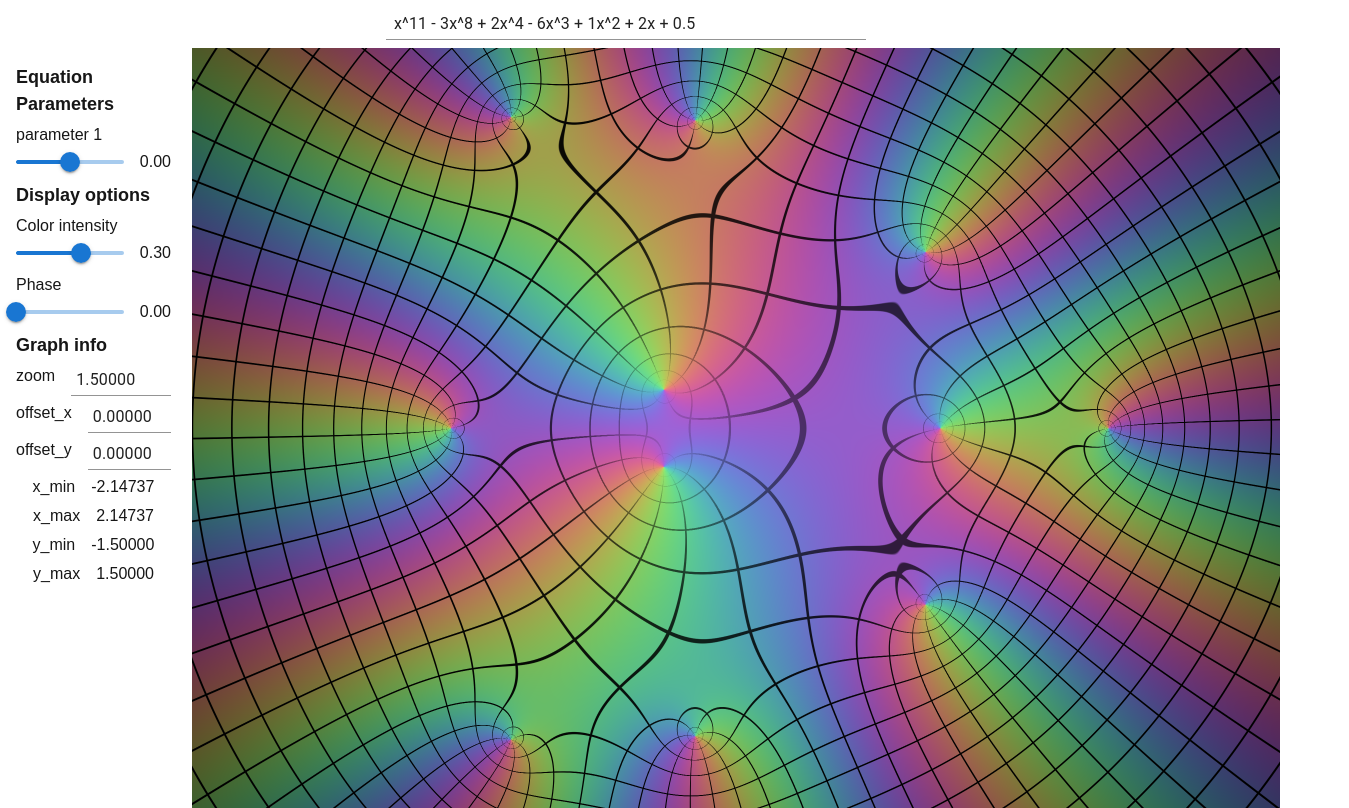
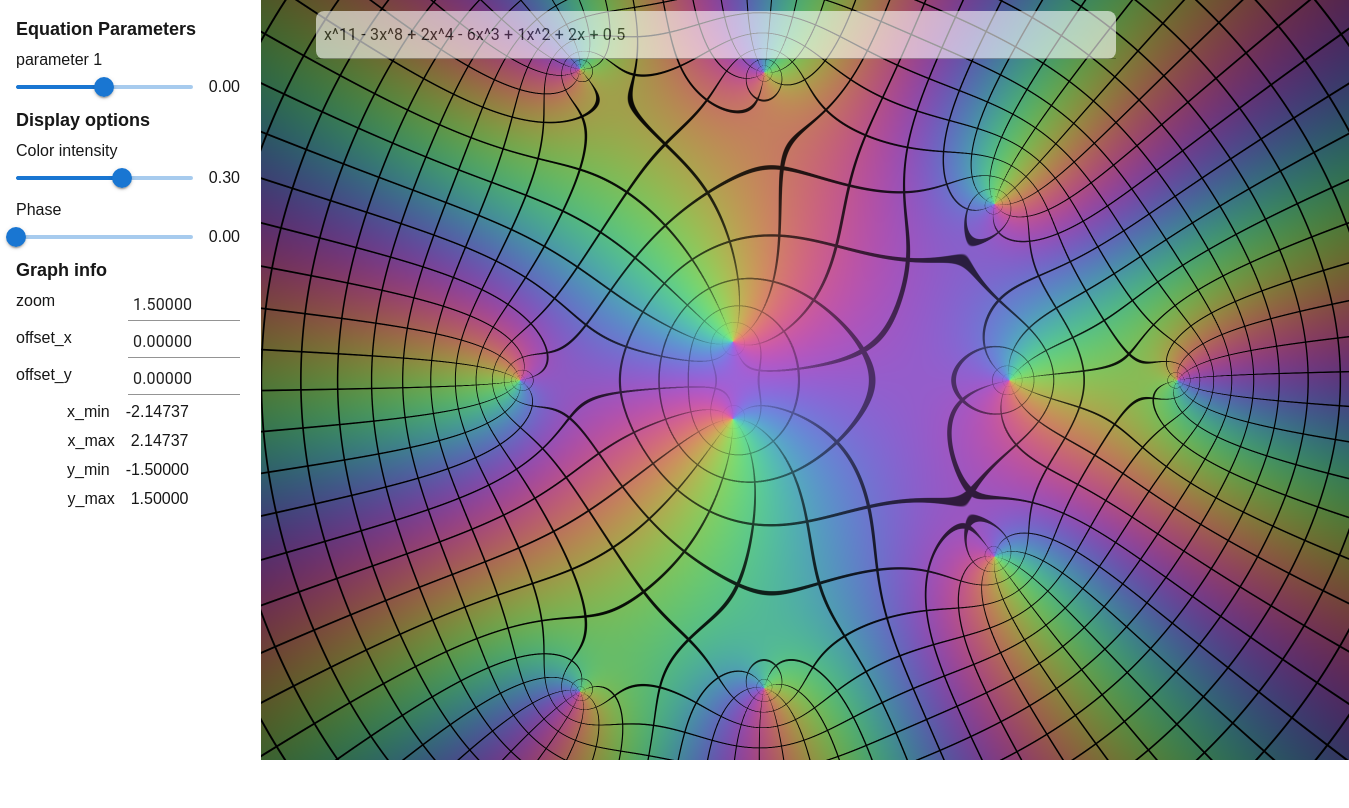
Before and after one commit to AustereTriceratops/complex-graphing-tool, a Next.js app: page / in a window 1280 px wide. Shown: the whole page, 1349 px wide, since content can reach past the window. Built offline with nearby package versions, Linux system fonts and the light colour scheme; what @mui/material-nextjs would draw is missing.

Commit message:
equation bar now floating over canvas

```diff
--- a/app/app.jsx
+++ b/app/app.jsx
@@ -191,22 +191,23 @@ const App = () => {
     }, [zoom, offsetX, offsetY, shaderParameter1, shaderParameter2, canvasWidth, canvasHeight, ast, degree]);
 
     return (
-        <div>
+        <div style={{
+            display: 'flex',
+            flexDirection: 'row',
+            gap: '5px'
+        }}>
+            <div style={{position: 'fixed', top:'0.2rem', right:'10%'}}>
                 <EquationInput
                     value={equation}
                     setEquation={setEquation}
                     error={error}
                 />
-            <div style={{
-                display: 'flex',
-                flexDirection: 'row',
-                gap: '5px'
-            }}>
+            </div>
             <div style={{
                 display:'flex',
                 flexDirection:'column',
                 padding: '1rem',
-                    width: '15%',
+                minWidth: '20%',
                 gap: '5px'
             }}>
                 <p style={{fontSize: '18px', fontWeight: '600'}}>Equation Parameters</p>
@@ -278,7 +279,6 @@ const App = () => {
                 onWheel={onScroll}
             />
         </div>
-        </div>
     )
 }
 
--- a/app/components/EquationInput.js
+++ b/app/components/EquationInput.js
@@ -18,7 +18,17 @@ const EquationInput = (props) => {
                 value={internalValue}
                 error={error}
                 onChange={(ev) => setInternalValue(ev.target.value)}
-                sx={{backgroundColor: 'white', width: '30rem', paddingLeft: '0.5rem'}}
+                sx={{
+                    backgroundColor: 'white',
+                    opacity: 0.6,
+                    width: '50rem',
+                    height: '3rem',
+                    paddingLeft: '0.5rem',
+                    borderRadius: '8px',
+                    ":hover": {
+                        opacity: 1.0
+                    }
+                }}
                 onKeyDown={(ev) => {
                     if (ev.key == 'Enter') {
                         setEquation(internalValue)
```
Lines whose indentation alone changed are shown as unchanged.
